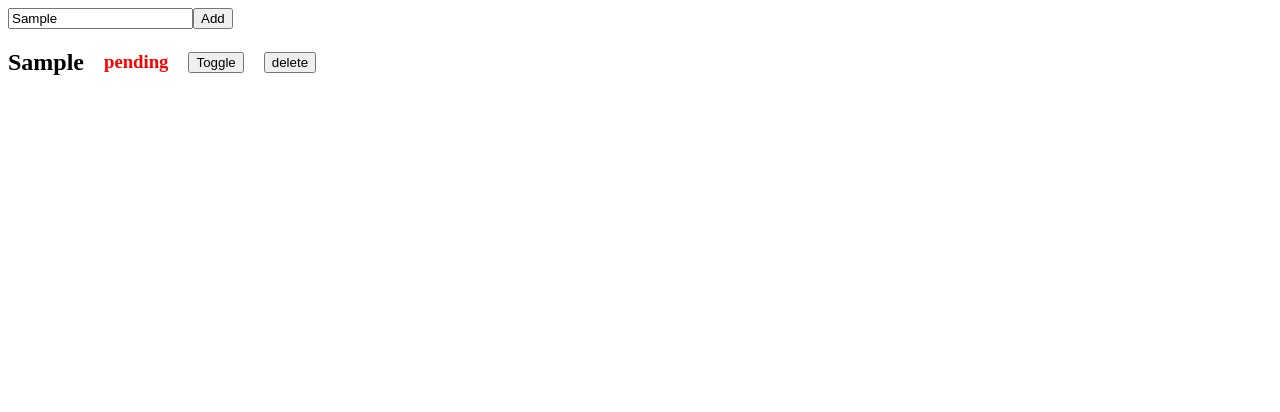
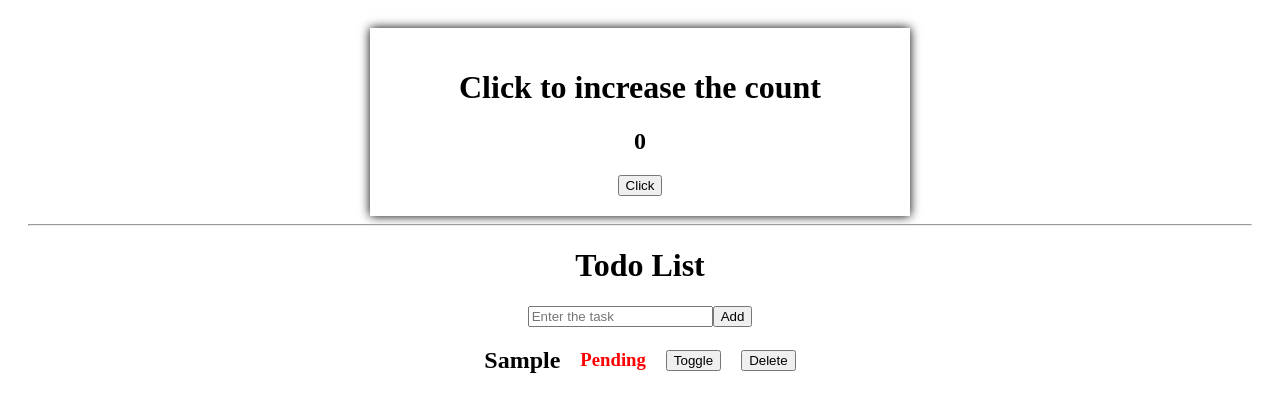
Before and after one commit to satyasootar/React-mini-projects, a React (Vite) app in the folder praticeReact/: page / in a window 1280 px wide. Both pictures are taken after typing "Sample" into the empty fields and a click on the button "Add". Shown: the top 412 px of the page. Built offline with nearby package versions, Linux system fonts and the light colour scheme.

Commit message:
upadated the Todo list

```diff
--- a/praticeReact/eslint.config.js
+++ b/praticeReact/eslint.config.js
@@ -30,7 +30,7 @@ export default [
       ...reactHooks.configs.recommended.rules,
       'react/jsx-no-target-blank': 'off',
       'react-refresh/only-export-components': [
-        'warn',
+        '',
         { allowConstantExport: true },
       ],
     },
--- a/praticeReact/src/App.jsx
+++ b/praticeReact/src/App.jsx
@@ -3,10 +3,10 @@ import Count from './components/Counter'
 import { TodoList } from './components/TodoList'
 function App() {
   return (
-    <>
-      {/* <Count /> */}
+    <div style={{textAlign: "center", padding:"20px"}}>
+      <Count />
       <TodoList />
-    </>
+    </div>
   )
 }
 
--- a/praticeReact/src/components/Counter.jsx
+++ b/praticeReact/src/components/Counter.jsx
@@ -9,6 +9,10 @@ const Count = () => {
     var styles = {
         textAlign:"center",
         boxShadow: "0 0 10px black",
+        width: "500px",
+        margin:"auto",
+        padding:"20px"
+
 
     }
     return(
--- a/praticeReact/src/components/TodoList.jsx
+++ b/praticeReact/src/components/TodoList.jsx
@@ -1,44 +1,59 @@
-import { useState } from "react"
-import { Todoitem } from "./Todoitem"
+import { useState } from "react";
+import { Todoitem } from "./Todoitem";
 
-export const TodoList = () =>{
-    const [state , setState] = useState("");
-    const [todoitems,setTodoitems] = useState([]);
-    const addlist =(e)=>{
-          setState(e.target.value)
+export const TodoList = () => {
+    const [task, setTask] = useState(""); // Renamed 'state' to 'task' for clarity
+    const [todoItems, setTodoItems] = useState([]);
+
+    // Function to handle input change
+    const handleInputChange = (e) => {
+        setTask(e.target.value);
+    };
+
+    // Function to add a new item to the list
+    const addTodoItem = () => {
+        if (task.trim() === "") { // Check for empty or whitespace input
+            alert("Please enter a task");
+        } else {
+            const newItem = {
+                title: task,
+                status: false
+            };
+            setTodoItems([...todoItems, newItem]);
+            setTask(""); // Clear the input field after addition
         }
+    };
 
+    // Function to toggle the status of a todo item
+    const toggleItem = (index) => {
+        const updatedItems = todoItems.map((item, idx) => {
+            return idx === index ? { ...item, status: !item.status } : item;
+        });
+        setTodoItems(updatedItems);
+    };
 
-    const addtodoitems = () =>{
-       var newItem = {
-       title: state,
-       status: false
-       }
+    // Function to delete a todo item
+    const deleteItem = (index) => {
+        const filteredItems = todoItems.filter((item, idx) => idx !== index);
+        setTodoItems(filteredItems);
+    };
 
-       setTodoitems([...todoitems, newItem])
-    }
-    const toggleItem = (index) =>{
-         var toggleditems = todoitems.map((item , idx)=>{
-               return index == idx?{...item , status: !item.status}: item
-         })
-         setTodoitems(toggleditems)
-
-    }
-
-    const del = (index) =>{
-      var filteredData = todoitems.filter((item,idx)=>{
-            return index != idx
-        })
-        setTodoitems(filteredData)
-    }
-
-    return(
-        <div>
-            <input value={state} type="text" placeholder="Enter the task" onChange={addlist} />
-            <button onClick={addtodoitems} >Add</button>
-
-            <Todoitem todoitem = {todoitems}
-             deleteitem = {del} toggleItem = {toggleItem} />
+    return (
+        <div className="container">
+            <hr />
+            <h1>Todo List</h1>
+            <input
+                value={task}
+                type="text"
+                placeholder="Enter the task"
+                onChange={handleInputChange}
+            />
+            <button onClick={addTodoItem}>Add</button>
+            <Todoitem
+                todoitem={todoItems}
+                deleteitem={deleteItem}
+                toggleItem={toggleItem}
+            />
         </div>
-    )
-}
+    );
+};
--- a/praticeReact/src/components/Todoitem.jsx
+++ b/praticeReact/src/components/Todoitem.jsx
@@ -1,28 +1,26 @@
 
 
-export const Todoitem = ({ todoitem , deleteitem , toggleItem}) => {
-    var style = {
+export const Todoitem = ({ todoitem, deleteitem, toggleItem }) => {
+    const style = {
         display: "flex",
-        alignItems:"center",
-        gap: "20px"
-    }
-
+        alignItems: "center",
+        justifyContent: "center",
+        gap: "20px",
+        marginBottom: "10px", // Add some spacing between items
+    };
 
     return (
-        <div >
-            {
-                todoitem.map((item, index) => (
-                    <div key={index} style={style}>
-                    <h2> {item.title} </h2>
+        <div className="container">
+            {todoitem.map((item, index) => (
+                <div key={index} style={style}>
+                    <h2>{item.title}</h2>
                     <h3 style={{ color: item.status ? "green" : "red" }}>
-                         {item.status ? "completed" : "pending"}
+                        {item.status ? "Completed" : "Pending"}
                     </h3>
-                    <button onClick={()=>{toggleItem(index)}}>Toggle</button>
-                    <button onClick={()=>{deleteitem(index)}} >delete</button>
-
-                    </div>
-                ))
-            }
+                    <button onClick={() => toggleItem(index)}>Toggle</button>
+                    <button onClick={() => deleteitem(index)}>Delete</button>
+                </div>
+            ))}
         </div>
     );
 };
--- a/praticeReact/src/index.css
+++ b/praticeReact/src/index.css
@@ -0,0 +1,3 @@
+.container{
+    margin: auto;
+}
```
